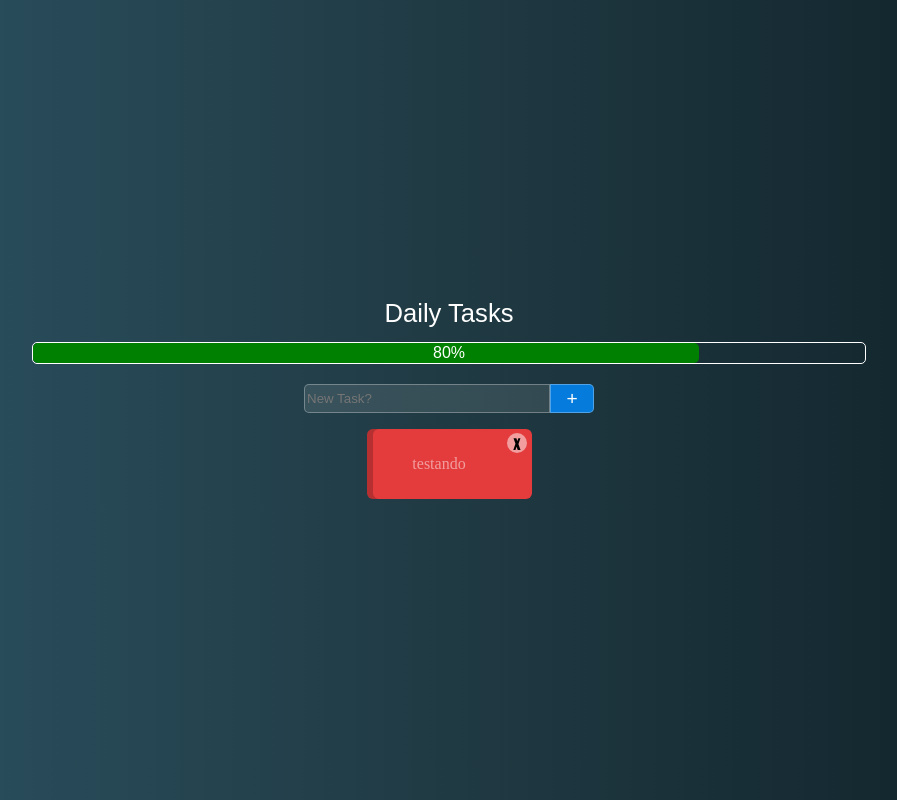
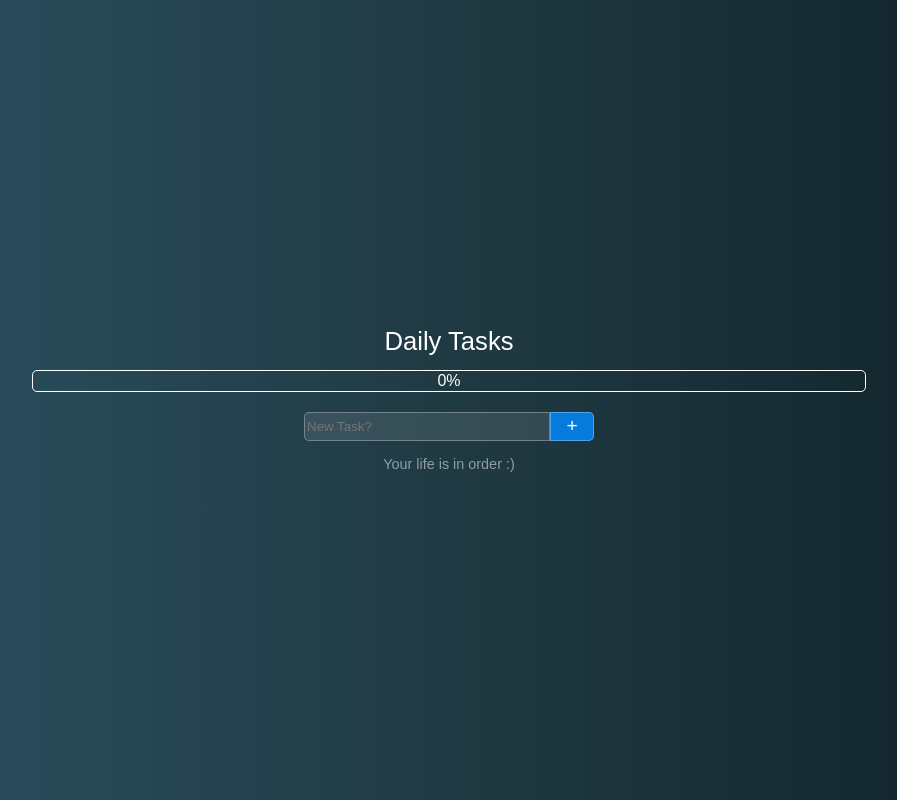
Before and after one commit to Pumba-Dev/project-04-vue, a Vue app: page / in a window 1280 px wide. Shown: the whole page, without its empty margins (191-1088 px from the left). Built offline with nearby package versions, Linux system fonts and the light colour scheme.

Commit message:
Complete Progress System and Create Class for Tasks

```diff
--- a/src/components/AllTasks.vue
+++ b/src/components/AllTasks.vue
@@ -3,8 +3,9 @@
     <TaskBox
       v-for="(task, index) in taskList"
       :key="index"
-      :description="task"
+      :task="task"
       :taskListRemoveFn="taskListRemoveFn"
+      :turnTaskCompletedFn="turnTaskCompletedFn"
     />
   </div>
 </template>
@@ -24,6 +25,10 @@ export default {
       type: Function,
       required: true,
     },
+    turnTaskCompletedFn: {
+      type: Function,
+      required: true,
+    },
   },
 };
 </script>
--- a/src/components/CloseBox.vue
+++ b/src/components/CloseBox.vue
@@ -1,16 +1,22 @@
 <template>
-  <div class="close-box">x</div>
+  <div class="close-box" @click="removeTask()">x</div>
 </template>
 
 <script>
-export default {};
+export default {
+  methods: {
+    removeTask() {
+      this.$emit("RemoveThisTask");
+    },
+  },
+};
 </script>
 
 <style>
 .close-box {
   background-color: rgba(255, 255, 255, 0.5);
   color: black;
-  font-family: Impact;
+  font-family: Monospace;
   font-size: 1rem;
   min-width: 20px;
   min-height: 20px;
@@ -18,8 +24,14 @@ export default {};
   display: flex;
   align-items: center;
   justify-content: center;
-  position: relative;
-  left: 25%;
-  bottom: 30%;
+  position: absolute;
+  right: 5px;
+  top: 5px;
+  user-select: none;
+}
+
+.close-box:hover {
+  background-color: rgba(255, 255, 255, 0.8);
+  cursor: pointer;
 }
 </style>
--- a/src/components/MainContainer.vue
+++ b/src/components/MainContainer.vue
@@ -1,13 +1,18 @@
 <template>
   <div class="main-container">
     <head-title />
-    <progress-container />
+    <progress-container :taskList="taskList" />
     <new-task-container :taskListIncludeFn="taskListInclude" />
-    <tasks-container :taskList="taskList" :taskListRemoveFn="taskListRemove" />
+    <tasks-container
+      :taskList="taskList"
+      :taskListRemoveFn="taskListRemove"
+      :turnTaskCompletedFn="turnTaskCompleted"
+    />
   </div>
 </template>
 
 <script>
+import Task from "./Task";
 import HeadTitle from "./HeadTitle.vue";
 import ProgressContainer from "./ProgressContainer.vue";
 import NewTaskContainer from "./NewTaskContainer.vue";
@@ -21,21 +26,32 @@ export default {
   },
   data() {
     return {
-      taskList: ["testando"],
+      taskList: [],
     };
   },
   methods: {
-    taskListInclude(newTask) {
-      if (newTask != "") this.taskList.push(newTask);
+    taskListInclude(newTaskDesc) {
+      if (newTaskDesc != "") this.taskList.push(new Task(newTaskDesc));
+    },
+    taskIndexInList(taskDesc) {
+      for (let index in this.taskList) {
+        if (this.taskList[index].desc == taskDesc) {
+          return index;
+        }
+      }
+      return -1;
     },
     taskListRemove(taskDesc) {
-      let index = 0;
-      for (let task in this.taskList) {
-        if (task == taskDesc) {
+      for (let index in this.taskList) {
+        if (this.taskList[index].desc == taskDesc) {
           this.taskList.splice(index, 1);
         }
-        index++;
       }
+    },
+    turnTaskCompleted(taskDesc) {
+      const taskIndex = this.taskIndexInList(taskDesc);
+      this.taskList[taskIndex].hasCompleted =
+        !this.taskList[taskIndex].hasCompleted;
     },
   },
 };
--- a/src/components/NewTaskContainer.vue
+++ b/src/components/NewTaskContainer.vue
@@ -5,11 +5,9 @@
       class="new-task-input"
       placeholder="New Task?"
       v-model="taskDescriptionInput"
-      v-on:keyup.enter="taskListIncludeFn(taskDescriptionInput)"
+      v-on:keyup.enter="enterInput()"
     />
-    <div class="new-task-btn" @click="taskListIncludeFn(taskDescriptionInput)">
-      +
-    </div>
+    <div class="new-task-btn" @click="enterInput()">+</div>
   </div>
 </template>
 
@@ -24,6 +22,12 @@ export default {
     taskListIncludeFn: {
       type: Function,
       required: true,
+    },
+  },
+  methods: {
+    enterInput() {
+      this.taskListIncludeFn(this.taskDescriptionInput);
+      this.taskDescriptionInput = "";
     },
   },
 };
--- a/src/components/ProgressContainer.vue
+++ b/src/components/ProgressContainer.vue
@@ -11,10 +11,25 @@ export default {
   components: {
     ProgressBar,
   },
-  data() {
-    return {
-      taskProgress: 80,
-    };
+  props: {
+    taskList: {
+      type: Array,
+      required: true,
+    },
+  },
+  computed: {
+    taskProgress() {
+      const totalOfTasks = this.taskList.length;
+      if (totalOfTasks == 0) return 0;
+      let totalOfCompletedTasks = 0;
+      for (let index in this.taskList) {
+        if (this.taskList[index].hasCompleted) {
+          totalOfCompletedTasks++;
+        }
+      }
+      const taskProgress = (totalOfCompletedTasks / totalOfTasks) * 100;
+      return taskProgress;
+    },
   },
 };
 </script>
--- /dev/null
+++ b/src/components/Task.js
@@ -0,0 +1,6 @@
+export default class Task {
+    constructor(description) {
+        this.desc = description;
+        this.hasCompleted = false;
+    }
+}
--- a/src/components/TaskBox.vue
+++ b/src/components/TaskBox.vue
@@ -1,11 +1,13 @@
 <template>
-  <div
-    class="task-box"
-    :class="{ completed: hasCompleted }"
-    @click="hasCompleted = !hasCompleted"
-  >
-    {{ description }}
-    <CloseBox @click="removeTask()" />
+  <div class="task-box-container">
+    <CloseBox @RemoveThisTask="taskListRemoveFn(task.desc)" />
+    <div
+      class="task-box"
+      :class="{ completed: hasCompleted }"
+      @click="makeTaskComplete()"
+    >
+      {{ task.desc }}
+    </div>
   </div>
 </template>
 
@@ -14,25 +16,27 @@ import CloseBox from "./CloseBox.vue";
 export default {
   components: { CloseBox },
   props: {
-    description: {
-      type: String,
+    task: {
+      type: Object,
       required: true,
-      default: "Task Default",
     },
     taskListRemoveFn: {
       type: Function,
       required: true,
     },
+    turnTaskCompletedFn: {
+      type: Function,
+      required: true,
+    },
   },
-  data() {
-    return {
-      hasCompleted: false,
-    };
+  computed: {
+    hasCompleted() {
+      return this.task.hasCompleted;
+    },
   },
   methods: {
-    removeTask() {
-      console.log("ta saindo");
-      this.taskListRemoveFn(this.description);
+    makeTaskComplete() {
+      this.turnTaskCompletedFn(this.task.desc);
     },
   },
 };
@@ -46,14 +50,14 @@ export default {
   height: 70px;
   width: 165px;
   background-color: rgba(250, 60, 60, 0.9);
-  color: rgba(255, 255, 255, 0.5);
+  color: rgba(255, 255, 255, 0.8);
+  word-break: break-all;
   border-radius: 6px;
   box-shadow: inset 6px 0px rgba(0, 0, 0, 0.2);
-  user-select: none;
 }
 
-.task-box:hover {
-  transform: scale(105%);
+.task-box-container {
+  position: relative;
 }
 
 .completed {
--- a/src/components/TasksContainer.vue
+++ b/src/components/TasksContainer.vue
@@ -4,6 +4,7 @@
       :is="chooseTasksComponent()"
       :taskList="taskList"
       :taskListRemoveFn="taskListRemoveFn"
+      :turnTaskCompletedFn="turnTaskCompletedFn"
     />
   </div>
 </template>
@@ -22,6 +23,10 @@ export default {
       required: true,
     },
     taskListRemoveFn: {
+      type: Function,
+      required: true,
+    },
+    turnTaskCompletedFn: {
       type: Function,
       required: true,
     },
```
